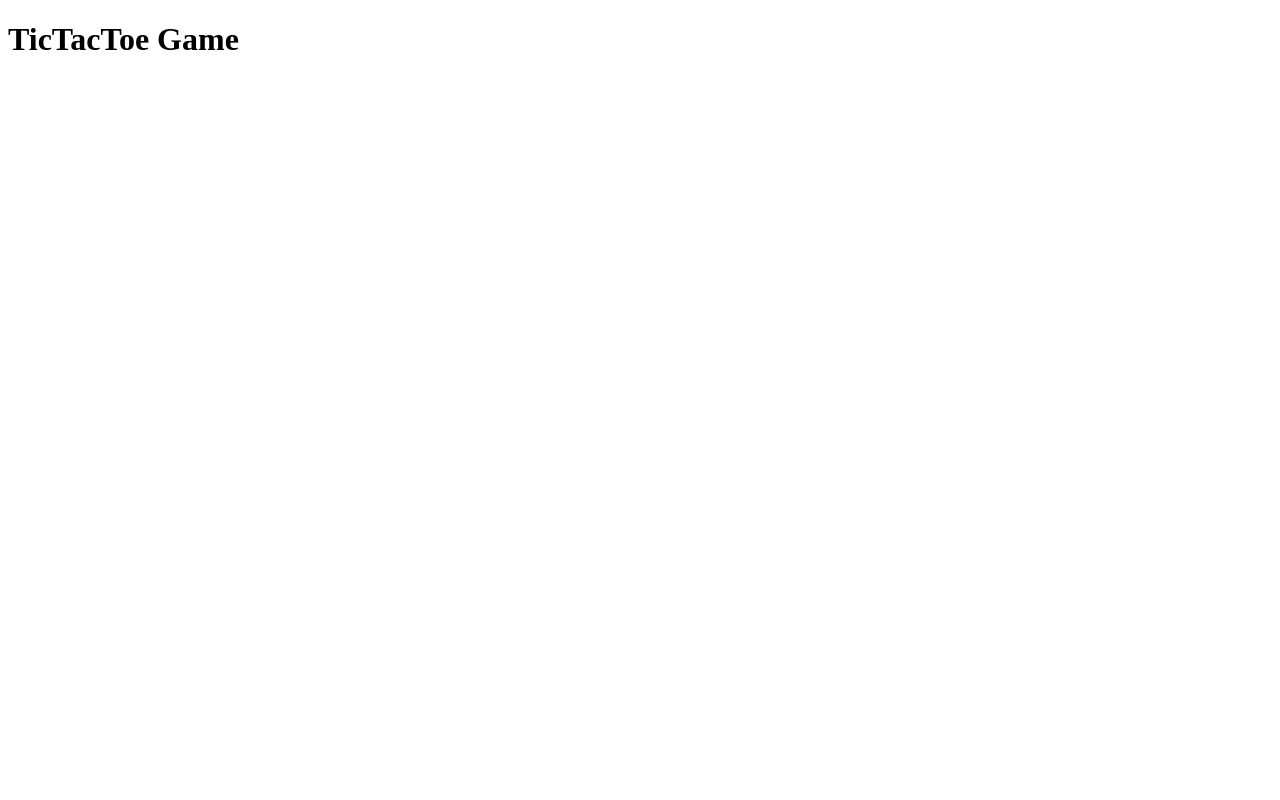
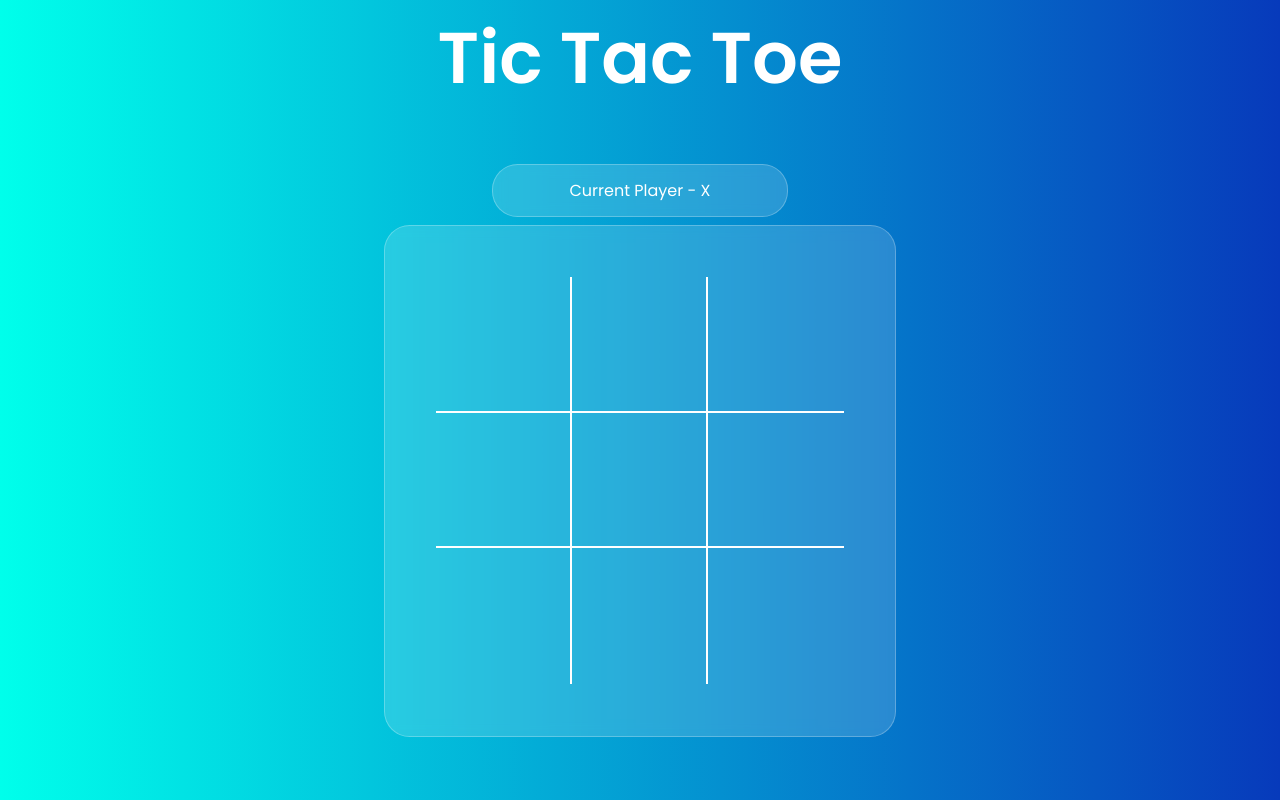
Before and after one commit to rajbharati2705/TicTacToe, a plain HTML site: page index.html in a window 1280 px wide. Drawn offline with Linux system fonts and the light colour scheme.

Commit message:
project done ,bugs fixed

```diff
--- a/index.html
+++ b/index.html
@@ -4,8 +4,35 @@
     <meta charset="UTF-8">
     <meta name="viewport" content="width=device-width, initial-scale=1.0">
     <title>Document</title>
+    <link rel="stylesheet" href="styles.css">
+    <link rel="shortcut icon" href="images/favicon.png" type="image/png">
+    <link rel="preconnect" href="https://fonts.googleapis.com">
+    <link rel="preconnect" href="https://fonts.gstatic.com" crossorigin>
+    <link href="https://fonts.googleapis.com/css2?family=Poppins:ital,wght@0,300;0,400;0,500;0,600;1,200&display=swap" rel="stylesheet">
+
 </head>
 <body>
-    <h1>TicTacToe Game</h1>
+    <div class="wrapper">
+
+        <h1 class="app-name">Tic Tac Toe</h1>
+        <!-- game info -->
+        <div class="game-info">
+            <!-- Current Player - X -->
+        </div>
+        <div class="tic-tac-toe">
+            <div class="box box-1"></div>
+            <div class="box box-2"></div>
+            <div class="box box-3"></div>
+            <div class="box box-4"></div>
+            <div class="box box-5"></div>
+            <div class="box box-6"></div>
+            <div class="box box-7"></div>
+            <div class="box box-8"></div>
+            <div class="box box-9"></div>
+        </div>
+
+        <button class="btn">New Game</button>
+    </div>
+    <script src="index.js"></script>
 </body>
 </html>
--- /dev/null
+++ b/index.js
@@ -0,0 +1,100 @@
+const gameInfo = document.querySelector('.game-info');
+const boxes = document.querySelectorAll('.box');
+const newGameBtn = document.querySelector('.btn');
+
+let currentPlayer;
+
+const winningPositions = [
+    // horizontal
+    [0, 1, 2],
+    [3, 4, 5],
+    [6, 7, 8],
+    // vertical
+    [0, 3, 6],
+    [1, 4, 7],
+    [2, 5, 8],
+    // diagonal
+    [0, 4, 8],
+    [2, 4, 6]
+]
+
+let gameGrid;
+
+function initGame(){
+    currentPlayer = 'x';
+    gameGrid = ["", "", "", "", "", "", "", "", ""];
+    boxes.forEach((box, index) => {
+        box.innerText = "";
+        box.style.pointerEvents = "all";
+
+        box.classList.remove("win");
+    });
+    gameInfo.innerText = `Current Player - ${currentPlayer.toUpperCase()}`;
+    newGameBtn.classList.remove("active");
+}
+initGame();
+
+boxes.forEach((box, index) => {
+    box.addEventListener('click', () => {
+        handleClick(index);
+    });
+});
+
+function handleClick(index){
+    if(gameGrid[index] === ""){
+        boxes[index].innerText = currentPlayer.toUpperCase(); //in ui change
+        boxes[index].style.pointerEvents = "none";
+        gameGrid[index] = currentPlayer;    //for js innerlogic
+
+
+        swapTurn();
+        checkGameOver();
+    }
+}
+function swapTurn(){
+    currentPlayer = currentPlayer === 'x' ? 'o' : 'x';
+    gameInfo.innerText = `Current Player - ${currentPlayer.toUpperCase()}`;
+}
+function checkGameOver(){
+    let winner = "";
+    // checking if any player matches the winning combinations
+    winningPositions.forEach((position) => {
+        if( gameGrid[position[0]] != "" &&
+            gameGrid[position[1]] != "" &&
+            gameGrid[position[2]] != "" &&
+            gameGrid[position[0]] === gameGrid[position[1]] &&
+            gameGrid[position[1]] === gameGrid[position[2]]
+        ){
+            boxes.forEach((box) => {
+                box.style.pointerEvents = "none";
+            });
+
+            winner = gameGrid[position[0]] === 'x' ? 'x' : 'o';
+            boxes[position[0]].classList.add("win");
+            boxes[position[1]].classList.add("win");
+            boxes[position[2]].classList.add("win");
+        }
+    });
+
+    // checks if we get the winner
+    if(winner != ""){
+        gameInfo.innerText = `Winner - ${winner.toUpperCase()}`;
+        newGameBtn.classList.add("active");
+        return;
+    }
+
+    // checks if its a draw
+    let allBoxesFilled = true;
+    gameGrid.forEach((box) => {
+        if(box === ""){
+            allBoxesFilled = false;
+        }
+    });
+
+    if(allBoxesFilled){
+        gameInfo.innerText = `It's a Draw`;
+        newGameBtn.classList.add("active");
+    }
+}
+
+newGameBtn.addEventListener('click', initGame);
--- /dev/null
+++ b/styles.css
@@ -0,0 +1,94 @@
+*,*::before,*::after{
+    margin: 0;
+    padding: 0;
+    box-sizing: border-box;
+    font-family: 'Poppins','sans-serif';
+}
+
+:root{
+    --white: #fff;
+    --black: #000;
+    --border-clr: rgba(255, 255, 255, 0.25);
+    --bg-clr: rgba(255, 255, 255, 0.15);
+}
+
+.wrapper{
+    width: 100vw;
+    min-height: 100vh;
+    color: var(--white);
+    background:linear-gradient(90deg, rgba(0, 255, 235, 1) 0%, rgba(7, 58, 187, 1) 100%);
+    display: grid;
+    place-items: center;
+    align-items: start;
+}
+.app-name{
+    font-size: 4.5rem;
+    align-self: center;
+    padding-bottom: 3rem;
+}
+
+.game-info{
+    border: 1px solid var(--border-clr) ;
+    padding: 0.8rem 4.8rem;
+    border-radius: 1.6rem;
+    background-color: var(--bg-clr);
+    backdrop-filter: blur(7px);
+}
+.tic-tac-toe{
+    width: 90%;
+    max-width: 32rem;
+    aspect-ratio: 1/1;
+    background-color: var(--bg-clr);
+    border: 1px solid var(--border-clr);
+    border-radius: 1.6rem;
+    backdrop-filter: blur(7px);
+    display: grid;
+    grid-template-columns: repeat(3, 1fr);
+    padding: 3.2rem;
+}
+.box{
+    width: 100%;
+    aspect-ratio: 1 / 1;
+    display: grid;
+    place-items: center;
+    font-size: 4.8rem;
+    cursor: pointer;
+    /* position: relative; */
+    transition: all 150ms ease-in-out 0s;
+}
+.box-1, .box-2, .box-4, .box-5{
+    border-bottom: 2px solid var(--white);
+    border-right: 2px solid var(--white);
+}
+
+.box-3, .box-6{
+    border-bottom: 2px solid var(--white);
+}
+
+.box-7, .box-8{
+    border-right: 2px solid var(--white);
+}
+
+.btn{
+    color: var(--white);
+    background-color: var(--bg-clr);
+    border: none;
+    border: 1px solid var(--border-clr);
+    border-radius: 1.6rem;
+    padding: 0.8rem 3.2rem;
+    backdrop-filter: blur(7px);
+    cursor: pointer;
+    opacity: 0;
+    visibility: hidden;
+    pointer-events: none;
+    text-transform: capitalize;
+    transition: all 150ms ease-in-out;
+}
+.btn.active{
+    opacity: 1;
+    visibility: visible;
+    pointer-events: all;
+}
+.win {
+    background-color: rgba(0, 255, 0, 0.3);
+}
```
Also changed, not shown: images/favicon.png (added).
